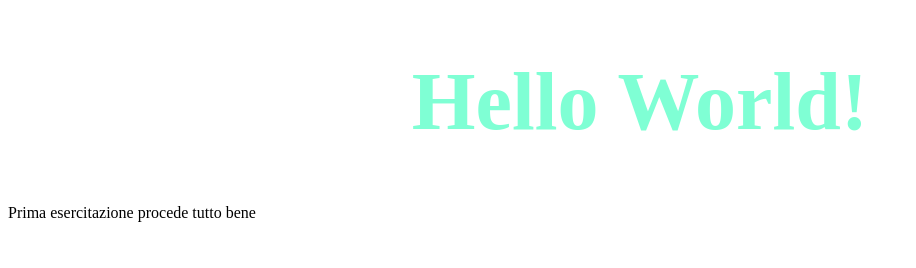
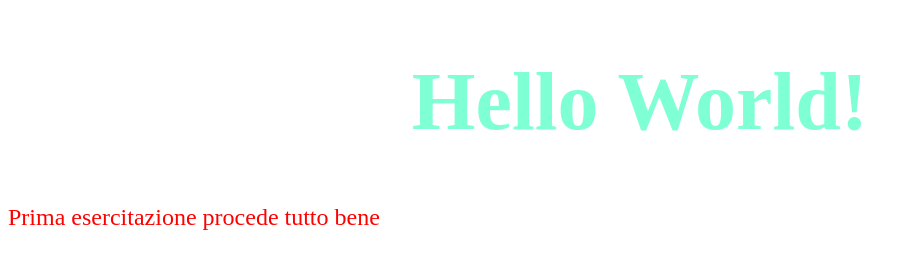
Before and after one commit to flavio-franceschetti/htmlcss-hello, a plain HTML site: page index.html in a window 1280 px wide. Shown: the whole page, without its empty margins (0-916 px from the left). Drawn offline with Linux system fonts and the light colour scheme.

Commit message:
colore paragrafo

```diff
--- a/style.css
+++ b/style.css
@@ -3,3 +3,8 @@ h1 {
   color: aquamarine;
   text-align: center;
 }
+
+p {
+  font-size: 24px;
+  color: red;
+}
```
